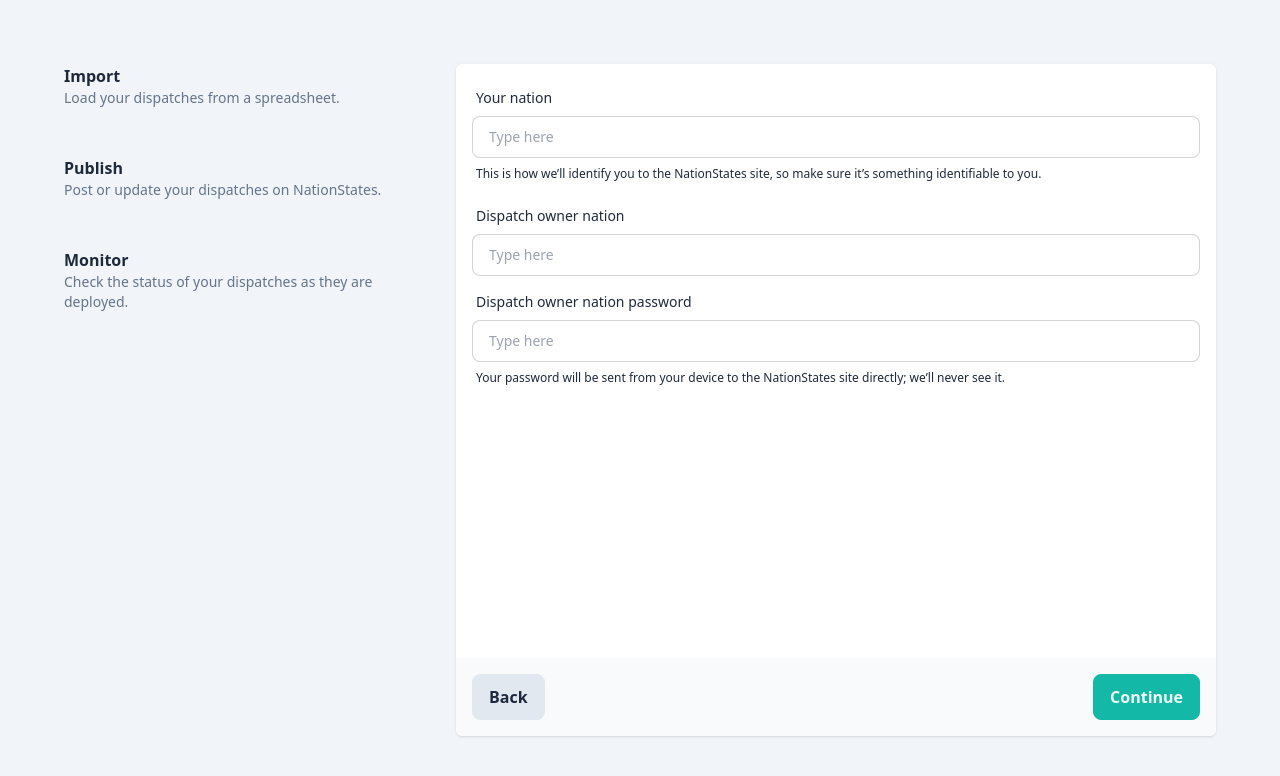
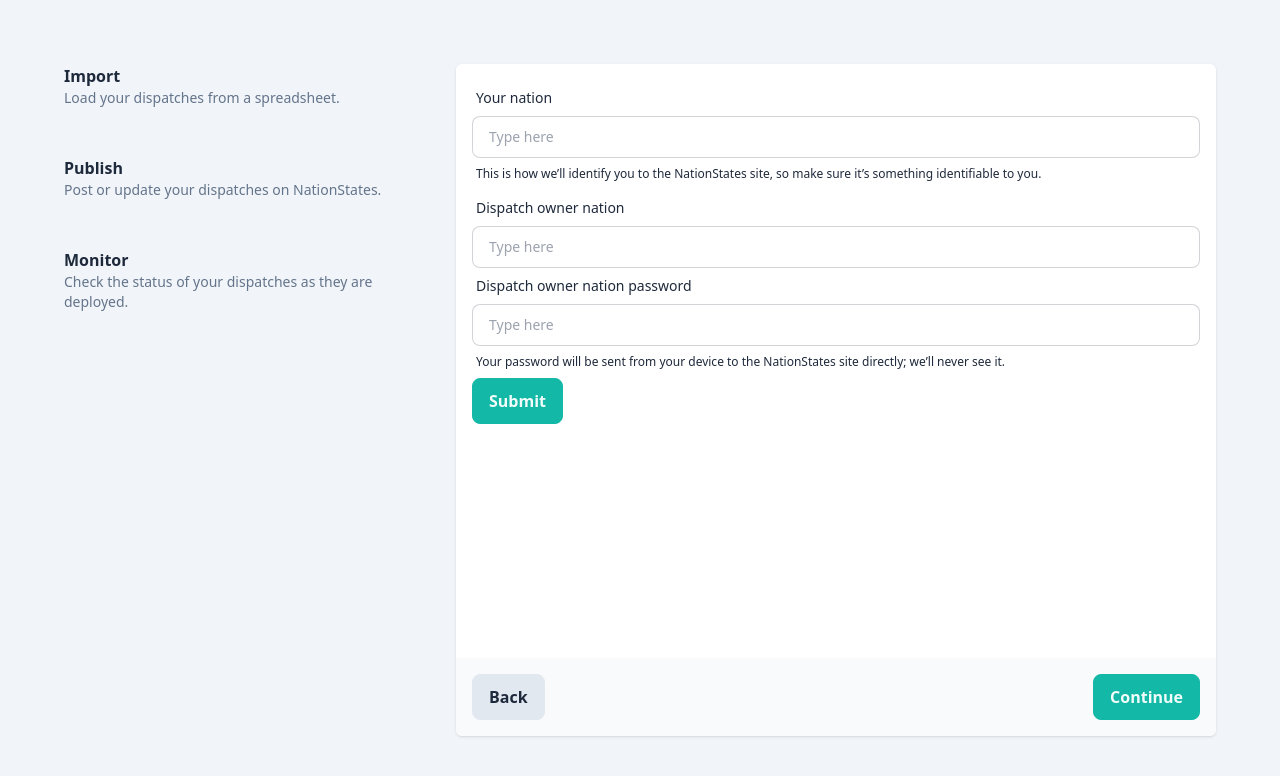
Before and after one commit to esfalsa/codico, a Next.js app: page /codico/dashboard in a window 1280 px wide. Both pictures are taken after a click on the button "Continue". Shown: the top 776 px of the page. Built offline with nearby package versions, Linux system fonts and the light colour scheme.

Commit message:
feat: share data between form steps

```diff
--- /dev/null
+++ b/components/IdContext.tsx
@@ -0,0 +1,23 @@
+import { createContext } from "react";
+
+type ContextProps = {
+	dispatches: Dispatch[];
+	setDispatches: (dispatches: Dispatch[]) => void;
+	user: string;
+	setUser: (user: string) => void;
+	nation: string;
+	setNation: (user: string) => void;
+	password: string;
+	setPassword: (user: string) => void;
+};
+
+export const IdContext = createContext<ContextProps>({
+	dispatches: [],
+	setDispatches: (dispatches: Dispatch[]) => {},
+	user: "",
+	setUser: (user: string) => {},
+	nation: "",
+	setNation: (user: string) => {},
+	password: "",
+	setPassword: (user: string) => {},
+});
--- a/components/MonitorSection.tsx
+++ b/components/MonitorSection.tsx
@@ -1,9 +1,33 @@
+import { useContext } from "react";
 import { ArrowRight, Check } from "react-feather";
+import { IdContext } from "./IdContext";
 
 export function MonitorSection() {
+	const { dispatches, user, nation, password } = useContext(IdContext);
+
 	return (
 		<div className="grid grid-cols-[1fr_min-content] w-full gap-y-2">
-			<div className="bg-slate-100 dark:bg-slate-900/50 rounded-l-md p-2">
+			{dispatches?.map(({ Title, Category, Subcategory }, index) => {
+				return (
+					<>
+						<div
+							className="bg-slate-100 dark:bg-slate-900/50 rounded-l-md p-2"
+							key={index}
+						>
+							<h3 className="text-slate-900 dark:text-slate-100 font-bold tracking-tight">
+								{Title}
+							</h3>
+							<p className="text-slate-600 dark:text-slate-400 flex flex-row items-center gap-1 text-sm">
+								{Category} <ArrowRight size="1em" /> {Subcategory}
+							</p>
+						</div>
+						<div className="bg-slate-100 dark:bg-slate-900/50 rounded-r-md dark:text-green-500 flex flex-row items-center gap-1 p-2 font-medium text-green-600">
+							Published <Check size="1em" />
+						</div>
+					</>
+				);
+			})}
+			{/* <div className="bg-slate-100 dark:bg-slate-900/50 rounded-l-md p-2">
 				<h3 className="text-slate-900 dark:text-slate-100 font-bold tracking-tight">
 					Lorem ipsum
 				</h3>
@@ -28,7 +52,7 @@
 					<span className="animate-ping inline-flex w-3 h-3 col-span-1 col-start-1 row-span-1 row-start-1 bg-yellow-500 rounded-full"></span>
 					<span className="top-0 left-0 inline-flex w-3 h-3 col-span-1 col-start-1 row-span-1 row-start-1 bg-yellow-500 rounded-full"></span>
 				</div>
-			</div>
+			</div> */}
 		</div>
 	);
 }
--- a/components/PublishSection.tsx
+++ b/components/PublishSection.tsx
@@ -1,19 +1,36 @@
+import { useContext } from "react";
+import { Formik, Field, Form } from "formik";
+import { IdContext } from "./IdContext";
+
 export function PublishSection() {
+	const { setUser, setNation, setPassword } = useContext(IdContext);
+
 	return (
 		<div className="space-y-2">
+			<Formik
+				initialValues={{ user: "", nation: "", password: "" }}
+				onSubmit={(values) => {
+					setUser(values.user);
+					setNation(values.nation);
+					setPassword(values.password);
+				}}
+			>
+				{() => (
+					<Form>
 						<div className="form-control w-full">
 							<label className="label">
 								<span className="label-text">Your nation</span>
 							</label>
-				<input
+							<Field
 								type="text"
 								placeholder="Type here"
 								className="input input-bordered w-full"
+								name="user"
 							/>
 							<label className="label">
 								<span className="label-text-alt">
-						This is how we’ll identify you to the NationStates site, so make
-						sure it’s something identifiable to you.
+									This is how we’ll identify you to the NationStates site, so
+									make sure it’s something identifiable to you.
 								</span>
 							</label>
 						</div>
@@ -21,28 +38,38 @@
 							<label className="label">
 								<span className="label-text">Dispatch owner nation</span>
 							</label>
-				<input
+							<Field
 								type="text"
 								placeholder="Type here"
 								className="input input-bordered w-full"
+								name="nation"
 							/>
 						</div>
 						<div className="form-control w-full">
 							<label className="label">
-					<span className="label-text">Dispatch owner nation password</span>
+								<span className="label-text">
+									Dispatch owner nation password
+								</span>
 							</label>
-				<input
-					type="text"
+							<Field
+								type="password"
 								placeholder="Type here"
 								className="input input-bordered w-full"
+								name="password"
 							/>
 							<label className="label">
 								<span className="label-text-alt">
-						Your password will be sent from your device to the NationStates site
-						directly; we’ll never see it.
+									Your password will be sent from your device to the
+									NationStates site directly; we’ll never see it.
 								</span>
 							</label>
 						</div>
+						<button type="submit" className="btn btn-primary">
+							Submit
+						</button>
+					</Form>
+				)}
+			</Formik>
 		</div>
 	);
 }
--- a/components/SheetSection.tsx
+++ b/components/SheetSection.tsx
@@ -1,8 +1,9 @@
-import { useState } from "react";
+import { useContext, useState } from "react";
 import { SheetView } from "./SheetView";
+import { IdContext } from "./IdContext";
 
 export function SheetSection() {
-	const [url, setURL] = useState<string>("");
+	const [url, setURL] = useState("");
 	const [id, setId] = useState("");
 
 	const handleSubmit = async (e: React.FormEvent<HTMLFormElement>) => {
--- a/components/SheetView.tsx
+++ b/components/SheetView.tsx
@@ -1,8 +1,9 @@
-import { Disclosure } from "@headlessui/react";
-import { Key } from "react";
+import { Key, useContext, useEffect } from "react";
 import { ChevronDown } from "react-feather";
 import useSWR from "swr";
+import { Disclosure } from "@headlessui/react";
 const Handlebars = require("handlebars/dist/handlebars");
+import { IdContext } from "./IdContext";
 
 async function fetcher(resource: URL): Promise<any> {
 	const response = await fetch(resource);
@@ -69,25 +70,13 @@
 	};
 }
 
-type Dispatch = {
-	Title?: string;
-	Category?: string;
-	Subcategory?: string;
-	Text?: string;
-};
-
-type Template = {
-	"Template Name": string;
-	"Template Content": string;
-};
-
-type Variable = {
-	"Variable Name": string;
-	"Variable Value": string;
-};
-
 export function SheetView({ id }: { id?: string }) {
 	const { data, isValidating, error } = useSheet(id);
+	const { setDispatches } = useContext(IdContext);
+
+	useEffect(() => {
+		setDispatches(data);
+	}, [data]);
 
 	if (!id) {
 		return (
--- a/package.json
+++ b/package.json
@@ -14,6 +14,7 @@
 		"@headlessui/react": "^1.6.6",
 		"clsx": "^1.2.1",
 		"daisyui": "^2.20.0",
+		"formik": "^2.2.9",
 		"handlebars": "^4.7.7",
 		"next": "12.2.3",
 		"react": "18.2.0",
--- a/pages/dashboard/index.tsx
+++ b/pages/dashboard/index.tsx
@@ -3,12 +3,16 @@
 import { SheetSection } from "../../components/SheetSection";
 import { PublishSection } from "../../components/PublishSection";
 import { MonitorSection } from "../../components/MonitorSection";
+import { IdContext } from "../../components/IdContext";
 
 Dashboard.title = "Dashboard";
 
 export default function Dashboard() {
 	const [currentSection, setCurrentSection] = useState(0);
-	const [dispatches, setDispatches] = useState([]);
+	const [dispatches, setDispatches] = useState<Dispatch[]>([]);
+	const [user, setUser] = useState("");
+	const [nation, setNation] = useState("");
+	const [password, setPassword] = useState("");
 
 	const sections = [
 		{
@@ -32,9 +36,9 @@
 		<main className="md:px-8 min-h-ca lg:px-16 max-w-8xl bg-slate-100 dark:bg-slate-900 flex-1 w-full mx-auto">
 			<div className="md:grid md:grid-cols-3 md:gap-6 md:py-16 md:px-0 h-screen px-4 py-8">
 				<div className="md:col-span-1 space-y-12">
-					{sections.map((section) => {
+					{sections.map((section, index) => {
 						return (
-							<div>
+							<div key={index}>
 								<p className="font-bold">{section.title}</p>
 								<p className="text-slate-500 dark:text-slate-400 text-sm">
 									{section.description}
@@ -45,7 +49,20 @@
 				</div>
 				<div className="md:col-span-2 md:mt-0 dark:bg-slate-800 flex flex-col mt-8 overflow-hidden bg-white rounded-md shadow">
 					<div className="flex-1 p-4 overflow-scroll">
-						{sections[currentSection].section}
+						<IdContext.Provider
+							value={{
+								dispatches,
+								setDispatches,
+								user,
+								setUser,
+								nation,
+								setNation,
+								password,
+								setPassword,
+							}}
+						>
+							{sections[currentSection].section}
+						</IdContext.Provider>
 					</div>
 					<div className="bg-slate-50 dark:bg-slate-900/50 flex flex-row justify-between p-4">
 						<button
--- a/tsconfig.json
+++ b/tsconfig.json
@@ -15,6 +15,6 @@
 		"jsx": "preserve",
 		"incremental": true
 	},
-  "include": ["next-env.d.ts", "**/*.ts", "**/*.tsx"],
+	"include": ["next-env.d.ts", "types.d.ts", "**/*.ts", "**/*.tsx"],
 	"exclude": ["node_modules"]
 }
```
Also changed, not shown: types.d.ts (added, +16 -0 lines), 1 other file (tests, documents, lock files or other folders). Lines whose indentation alone changed are shown as unchanged.
